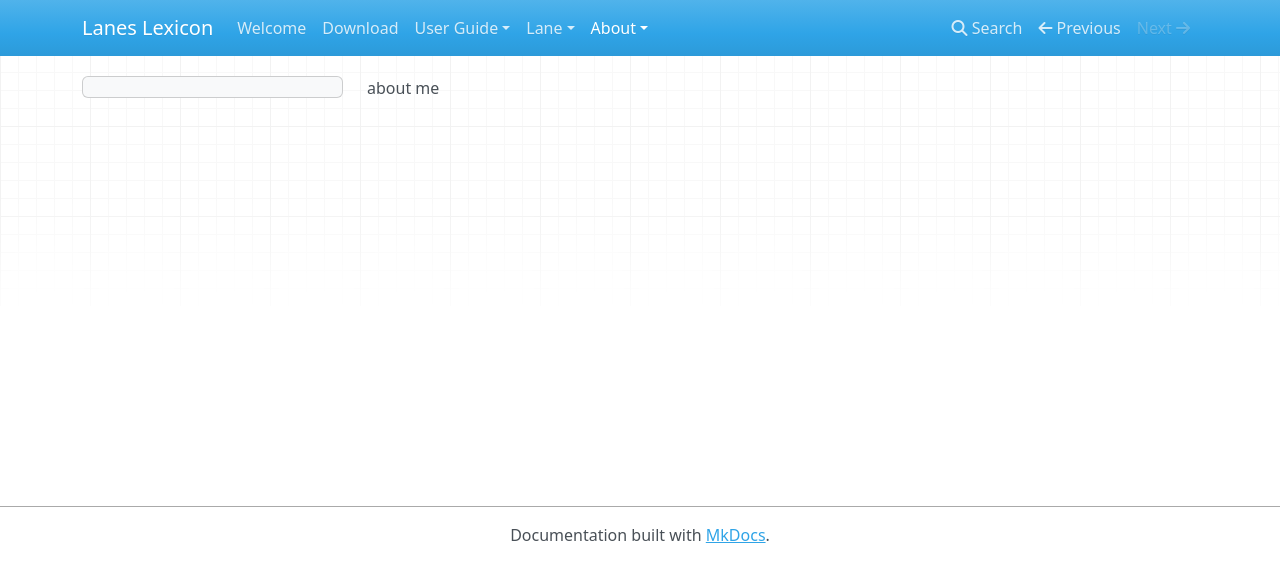
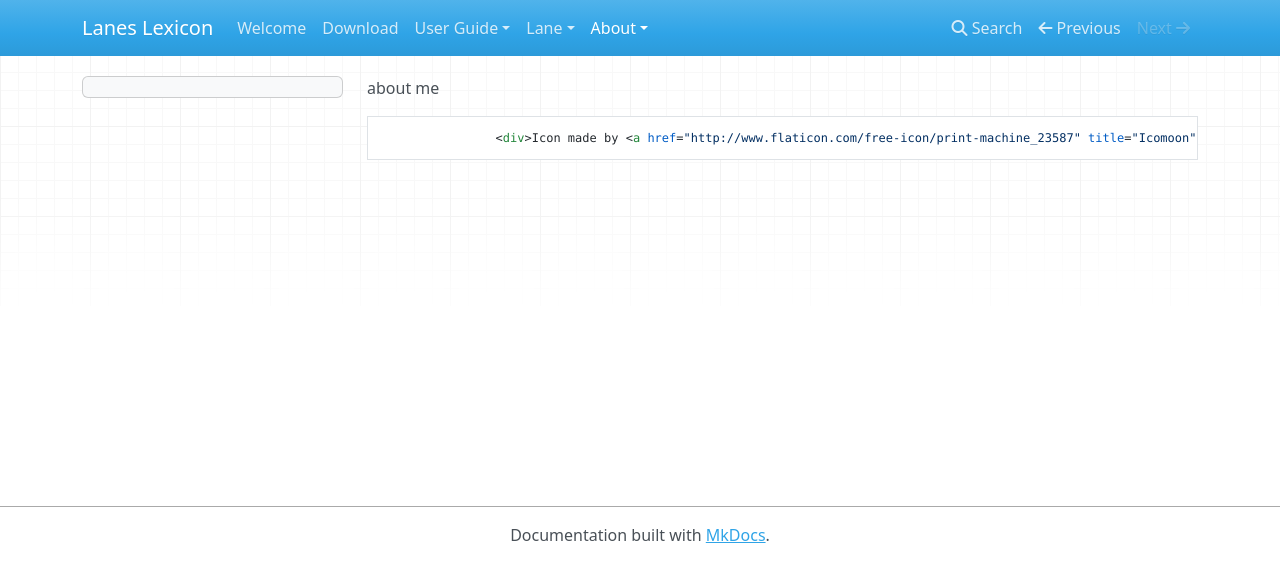
Before and after one commit to laneslexicon/lexicon, an MkDocs documentation site: the page built from docs/about/license.md, in a window 1280 px wide. Shown: the top 582 px of the page. Built offline with MkDocs 1.6.1, drawn with Linux system fonts in a browser that asks for light colours; nearby versions of some CDN libraries; old or Windows-style settings are respelled for this version of MkDocs.

Commit message:
add icon author ref

```diff
--- a/docs/about/license.md
+++ b/docs/about/license.md
@@ -1 +1,3 @@
 about me
+
+                    <div>Icon made by <a href="http://www.flaticon.com/free-icon/print-machine_23587" title="Icomoon">Icomoon</a> from <a href="http://www.flaticon.com" title="Flaticon">www.flaticon.com</
```
